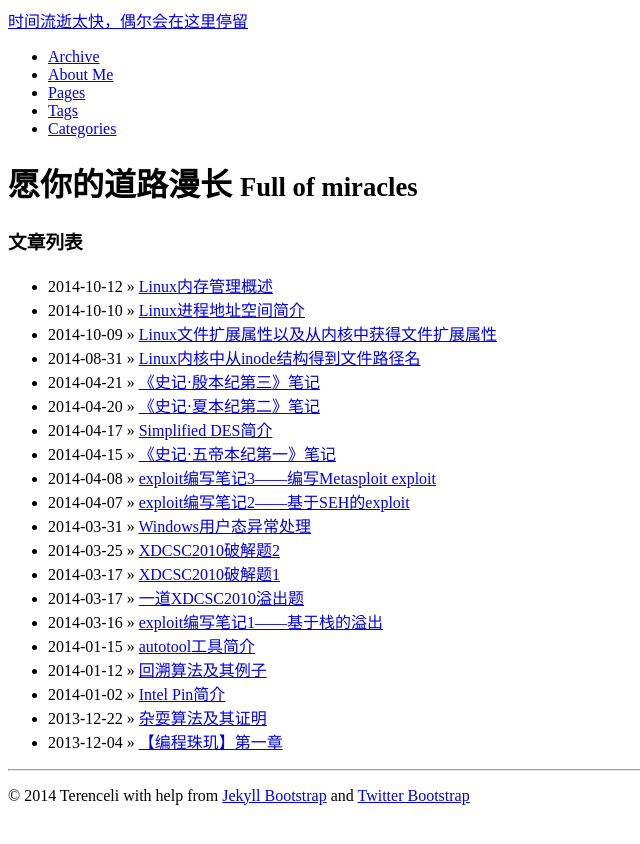
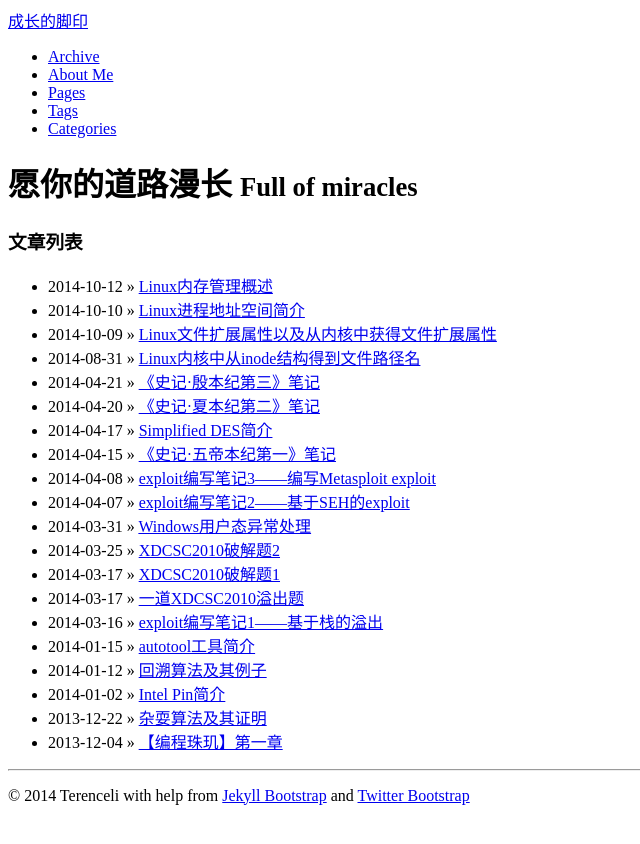
Before and after one commit to terenceli/terenceli.github.com, a Jekyll site: the page built from index.md, in a window 1280 px wide. Shown: the top 844 px of the page, without its empty margins (0-640 px from the left). Built offline with Jekyll 4.4.1, drawn with Linux system fonts in a browser that asks for light colours; nearby versions of some CDN libraries; library files that are not in the unit come from our copies.

Commit message:
修改标题

```diff
--- a/_config.yml
+++ b/_config.yml
@@ -8,7 +8,7 @@ pygments: true
 # Themes are encouraged to use these universal variables
 # so be sure to set them if your theme uses them.
 #
-title : 时间流逝太快，偶尔会在这里停留
+title : 成长的脚印
 tagline: Full of miracles
 author :
     name : Terenceli
```
